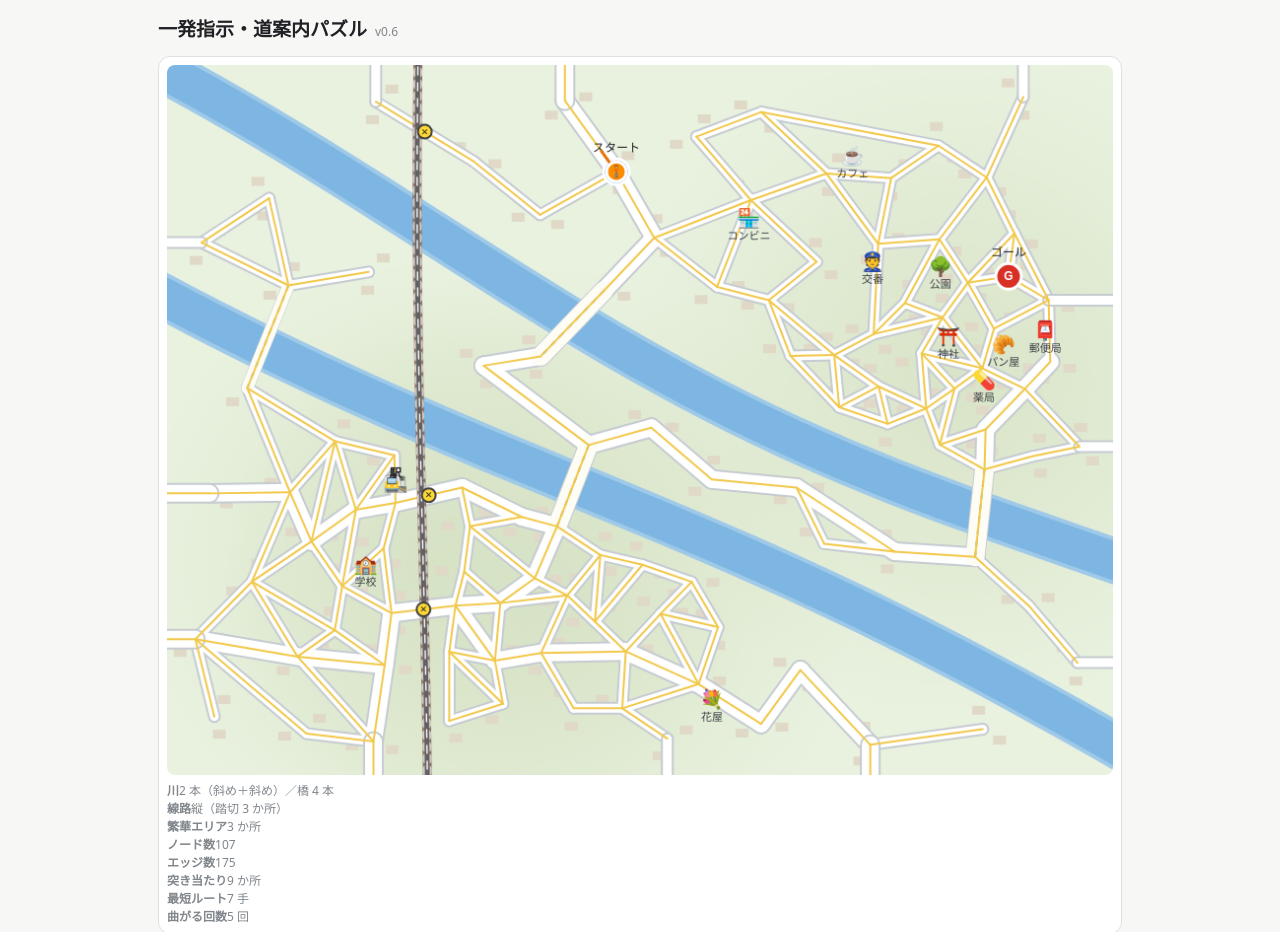
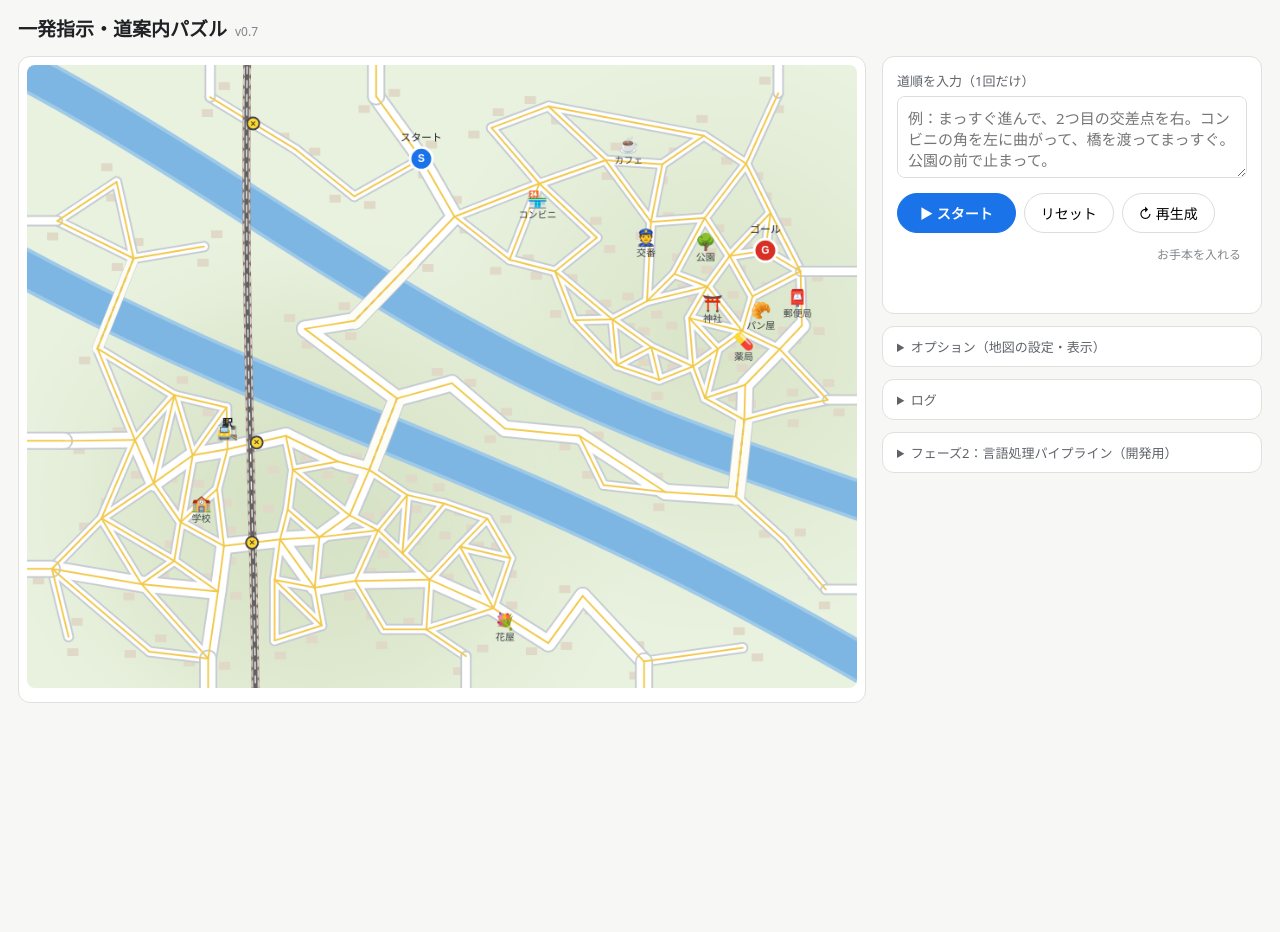
Before and after one commit to sunatomo/sunatomo.github.io, a plain HTML site: page direction-puzzle/index.html in a window 1280 px wide. Shown: the top 932 px of the page. After the commit the page ends 800 px from the top, so only its background shows below. Drawn offline with Linux system fonts and the light colour scheme.

Commit message:
Update direction-puzzle/index.html

```diff
--- a/direction-puzzle/index.html
+++ b/direction-puzzle/index.html
@@ -3,15 +3,18 @@
 <head>
 <meta charset="UTF-8">
 <meta name="viewport" content="width=device-width, initial-scale=1">
-<title>一発指示・道案内パズル v0.6</title>
+<title>一発指示・道案内パズル v0.7</title>
 <style>
   *{box-sizing:border-box}
   body{margin:0;font-family:system-ui,-apple-system,"Hiragino Sans","Noto Sans JP",sans-serif;background:#f7f7f5;color:#202124}
-  header{padding:14px 18px 4px;max-width:1000px;margin:0 auto}
+  header{padding:14px 18px 4px;max-width:1440px;margin:0 auto}
   h1{font-size:19px;margin:0;font-weight:700}
   h1 .ver{font-size:12px;color:#80868b;font-weight:400;margin-left:8px}
-  main{max-width:1000px;margin:0 auto;padding:10px 18px 40px}
-  .mapwrap{background:#fff;border:1px solid #e0e0dc;border-radius:12px;padding:8px}
+  main{max-width:1440px;margin:0 auto;padding:10px 18px 40px;display:flex;gap:16px;align-items:flex-start}
+  .mapwrap{background:#fff;border:1px solid #e0e0dc;border-radius:12px;padding:8px;flex:1 1 auto;min-width:0}
+  .side{width:380px;flex:0 0 380px;display:flex;flex-direction:column;min-width:0}
+  .side .controls{margin-top:0}
+  @media (max-width:900px){ main{flex-direction:column} .side{width:auto;flex:none;width:100%} }
   canvas{width:100%;height:auto;display:block;border-radius:8px}
   .statsline{font-size:12px;color:#80868b;margin-top:6px;white-space:pre-wrap}
   .controls{margin-top:14px;background:#fff;border:1px solid #e0e0dc;border-radius:12px;padding:14px}
@@ -42,7 +45,7 @@
 </head>
 <body>
 <header>
-  <h1>一発指示・道案内パズル<span class="ver">v0.6</span></h1>
+  <h1>一発指示・道案内パズル<span class="ver">v0.7</span></h1>
 </header>
 <main>
   <div class="mapwrap">
@@ -50,6 +53,7 @@
     <div class="statsline" id="stats"></div>
   </div>
 
+  <div class="side">
   <section class="controls">
     <label for="directions">道順を入力（1回だけ）</label>
     <textarea id="directions" rows="3" placeholder="例：まっすぐ進んで、2つ目の交差点を右。コンビニの角を左に曲がって、橋を渡ってまっすぐ。公園の前で止まって。"></textarea>
@@ -131,6 +135,7 @@
       <div class="path" id="pipeQueue" style="max-height:300px;overflow:auto">-</div>
     </div>
   </details>
+  </div>
 </main>
 
 <script>
@@ -312,6 +317,23 @@ function generate(seed, riverOpt, railOpt){
   return {chosen};
 }
 
+function drawCharacter(x, y, heading){
+  const raw=Math.atan2(heading.y, heading.x);
+  const snap=Math.round(raw/(Math.PI/8))*(Math.PI/8); // 16 directions
+  ctx.save(); ctx.translate(x, y); ctx.rotate(snap+Math.PI/2); // local space: figure faces -y
+  // shadow
+  ctx.beginPath(); ctx.ellipse(0, 4, 10, 6, 0, 0, 7); ctx.fillStyle="rgba(0,0,0,0.18)"; ctx.fill();
+  // legs (plain mannequin limbs)
+  ctx.lineCap="round"; ctx.strokeStyle="#9aa0a6"; ctx.lineWidth=4.5;
+  ctx.beginPath(); ctx.moveTo(-3.5, 6); ctx.lineTo(-4.5, 12); ctx.moveTo(3.5, 6); ctx.lineTo(4.5, 12); ctx.stroke();
+  // arms
+  ctx.beginPath(); ctx.moveTo(-8, -1); ctx.lineTo(-10.5, 6); ctx.moveTo(8, -1); ctx.lineTo(10.5, 6); ctx.stroke();
+  // torso (matte light gray, featureless)
+  ctx.beginPath(); ctx.ellipse(0, 1, 8.5, 10, 0, 0, 7); ctx.fillStyle="#c9ccd1"; ctx.fill(); ctx.lineWidth=1.5; ctx.strokeStyle="#80868b"; ctx.stroke();
+  // head (plain sphere, no face)
+  ctx.beginPath(); ctx.arc(0, -4, 5.6, 0, 7); ctx.fillStyle="#dfe1e5"; ctx.fill(); ctx.lineWidth=1.5; ctx.strokeStyle="#80868b"; ctx.stroke();
+  ctx.restore();
+}
 function draw(info){
   const cv=document.getElementById("map"), ctx=cv.getContext("2d");
   ctx.clearRect(0,0,W,H);
@@ -350,11 +372,9 @@ function draw(info){
   pin(startId,"#1a73e8","S"); pin(goalId,"#d93025","G");
   ctx.font="12px sans-serif"; ctx.fillStyle="#202124"; ctx.textAlign="center";
   ctx.fillText("スタート", nodes[startId].x, nodes[startId].y-20); ctx.fillText("ゴール", nodes[goalId].x, nodes[goalId].y-20);
-  // NPC marker + initial heading arrow
+  // player character (top-down, facing snapped to 16 directions)
   const npc = walkPos || nodes[startId];
-  ctx.beginPath(); ctx.moveTo(npc.x,npc.y); ctx.lineTo(npc.x+headingVec.x*26, npc.y+headingVec.y*26); ctx.lineWidth=3; ctx.strokeStyle="#e8710a"; ctx.stroke();
-  ctx.beginPath(); ctx.arc(npc.x,npc.y,10,0,7); ctx.fillStyle="#fb8c00"; ctx.fill(); ctx.lineWidth=3; ctx.strokeStyle="#fff"; ctx.stroke();
-  ctx.font="12px sans-serif"; ctx.textAlign="center"; ctx.fillText("🧍", npc.x, npc.y+4);
+  drawCharacter(npc.x, npc.y, headingVec);
   const deg=nodes.map(n=>n.adj.length);
   const riverLabel= riverKinds.length? riverKinds.map(k=>({vertical:"縦",horizontal:"横",diagonal:"斜め"}[k])).join("＋") : "なし";
   const railLabel= railPath? {vertical:"縦",horizontal:"横",diagonal:"斜め"}[railKind] : "なし";
```
